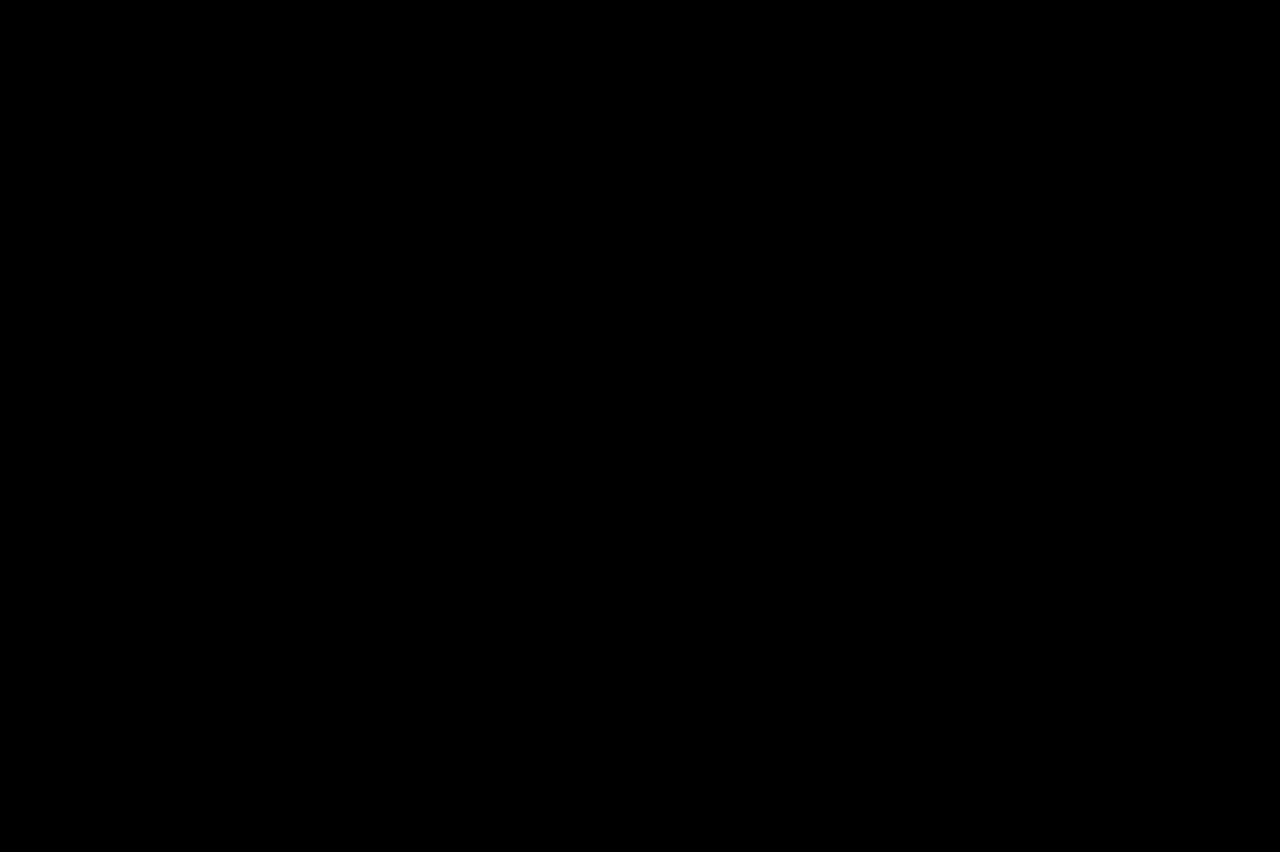
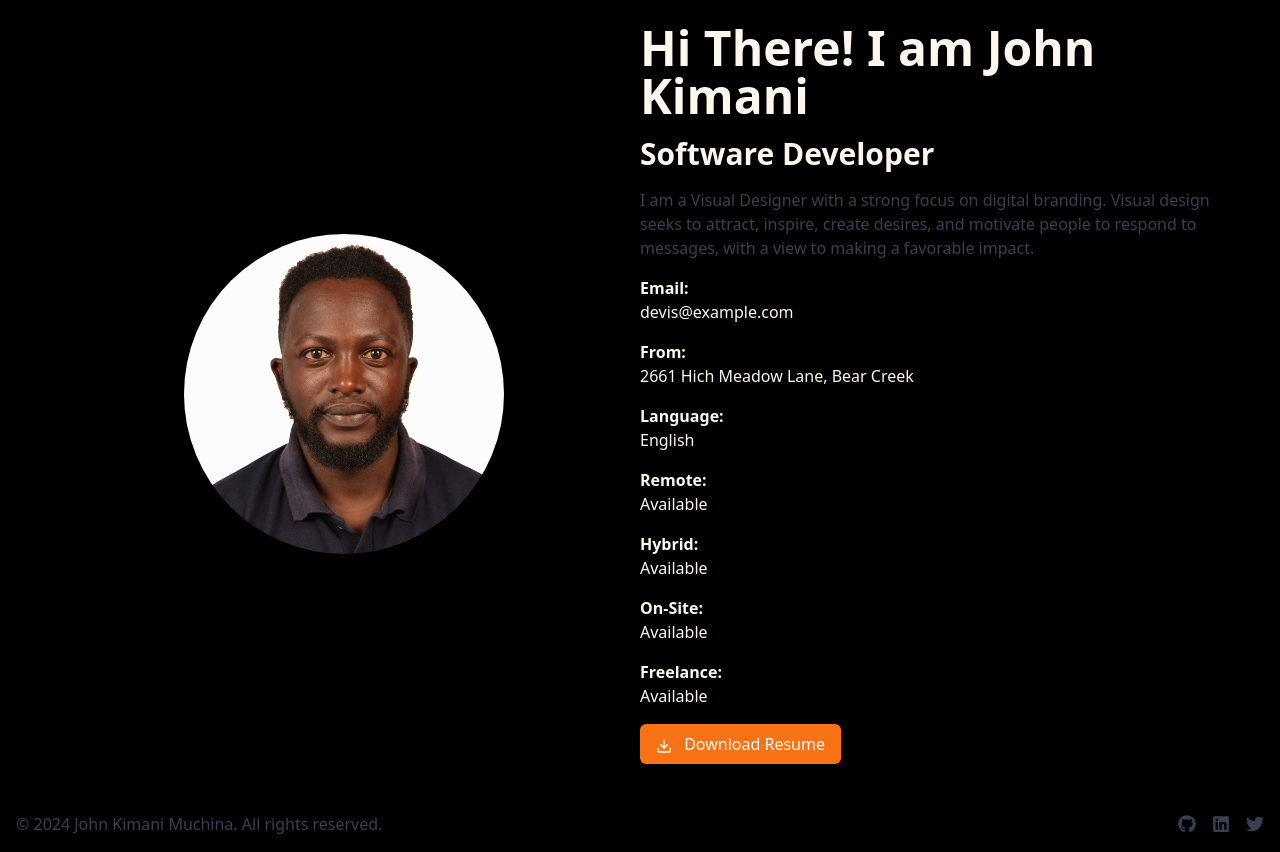
Before and after one commit to Kimoney/john-next, a Next.js app: page /about in a window 1280 px wide. Shown: the part 340-1192 px from the top of the page. Before the commit the page ends 800 px from the top, so only its background shows below. Built offline with nearby package versions, Linux system fonts and the light colour scheme.

Commit message:
feat: Added About us body content.

```diff
--- a/src/app/about/page.jsx
+++ b/src/app/about/page.jsx
@@ -1,4 +1,9 @@
 import Navbar from "../ui/navbar"
+import Footer from "../ui/footer";
+import Image from "next/image"
+// import profilePic from '../public/profilePic.jpg'
+import { FiDownload } from 'react-icons/fi';
+
 
 export default function About() {
   return (
@@ -17,6 +22,70 @@ export default function About() {
           <hr className="w-1/6 sm:w-1/6 md:w-1/8 lg:w-1/12 h-0.5 mx-auto mt-1 bg-gradient-to-r from-gray-500 via-orange-500 to-gray-500 border-0"/>
         </div>
       </div>
+
+      {/* Body */}
+
+      <div className="container mx-auto px-4 py-8 flex flex-col lg:flex-row items-center space-y-8 lg:space-y-0">
+
+      {/* Left Column: Image */}
+
+        <div className="lg:w-1/2 lg:pl-8 flex justify-center">
+          <div className="relative w-64 h-64 lg:w-80 lg:h-80">
+            <Image
+              src="/profilePic.jpg" // Replace with your actual image path
+              alt="John Kimani's Photo"
+              priority
+              layout="fill"
+              objectFit="cover"
+              className="rounded-full"
+            />
+          </div>
+        </div>
+
+        {/* Right Column: Text Content */}
+
+        <div className="lg:w-1/2 lg:pr-8">
+          <h1 className="text-3xl lg:text-5xl font-bold mb-4">Hi There! I am John Kimani</h1>
+          <h2 className="text-xl lg:text-3xl font-bold mb-4">Software Developer</h2>
+          <p className="text-gray-700 mb-4">
+            I am a Visual Designer with a strong focus on digital branding. Visual design seeks to attract, inspire, create desires, and motivate people to respond to messages, with a view to making a favorable impact.
+          </p>
+          <div className="mb-4">
+            <p className="font-bold">Email:</p>
+            <p>devis@example.com</p>
+          </div>
+          <div className="mb-4">
+            <p className="font-bold">From:</p>
+            <p>2661 Hich Meadow Lane, Bear Creek</p>
+          </div>
+          <div className="mb-4">
+            <p className="font-bold">Language:</p>
+            <p>English</p>
+          </div>
+          <div className="mb-4">
+            <p className="font-bold">Remote:</p>
+            <p>Available</p>
+          </div>
+          <div className="mb-4">
+            <p className="font-bold">Hybrid:</p>
+            <p>Available</p>
+          </div>
+          <div className="mb-4">
+            <p className="font-bold">On-Site:</p>
+            <p>Available</p>
+          </div>
+          <div className="mb-4">
+            <p className="font-bold">Freelance:</p>
+            <p>Available</p>
+          </div>
+          <button className="bg-orange-500 text-white py-2 px-4 rounded-md shadow-sm hover:bg-orange-600 focus:outline-none focus:ring-2 focus:ring-orange-500 focus:ring-offset-2">
+            <FiDownload className="inline-block mr-2" /> Download Resume
+          </button>
+        </div>
+
+      </div>
+
+      <Footer/>
     </>
   )
 }
```
Also changed, not shown: public/profilePic.jpg (added).
